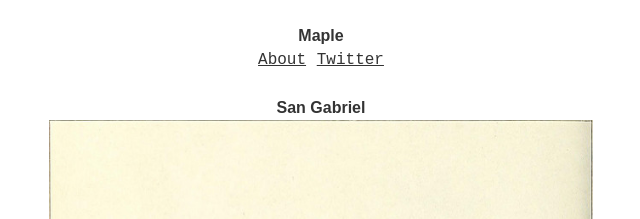
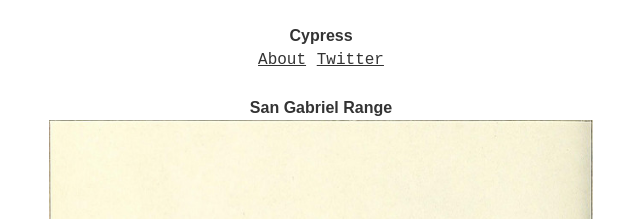
Before and after one commit to justinjaywang/jekyll-theme-cypress, a Jekyll site: the page built from _posts/1907-01-01-san-gabriel-range.markdown, in a window 1280 px wide. Shown: the top 219 px of the page, without its empty margins (319-959 px from the left). Built offline with Jekyll 4.4.1, drawn with Linux system fonts in a browser that asks for light colours.

Commit message:
change name of theme; optimize some assets

```diff
--- a/_config.yml
+++ b/_config.yml
@@ -1,8 +1,8 @@
-title: Maple
+title: Cypress
 timezone: America/New_York
 url:
 description: > #
-  A portfolio theme for Jekyll and Siteleaf.
+  Cypress is a Siteleaf theme for portfolios.
 collections:
   posts:
     title: Posts
@@ -31,7 +31,7 @@ exclude:
 - README*
 - node_modules
 - '.gitignore'
-theme: jekyll-theme-maple
+theme: jekyll-theme-cypress
 markdown: kramdown
 highlighter: rouge
 excerpt_separator: |2+
@@ -42,4 +42,5 @@ sass:
   style: compressed
 repository:
 theme_date_format: '%b %-d, %Y'
-theme_sort: 'position'
+theme_sort: 'title'
+theme_title_image:
--- a/_posts/1907-01-01-san-gabriel.markdown
+++ b/_posts/1907-01-01-san-gabriel-range.markdown
@@ -1,5 +1,5 @@
 ---
-title: San Gabriel
+title: San Gabriel Range
 date: 1907-01-01
 image: /uploads/10.jpg
 tags: photographs
```
Also changed, not shown: README.md, _uploads/11.jpg, _uploads/14.jpg, _uploads/20.jpg, _uploads/3.jpg, _uploads/5.jpg, jekyll-theme-cypress.gemspec.
